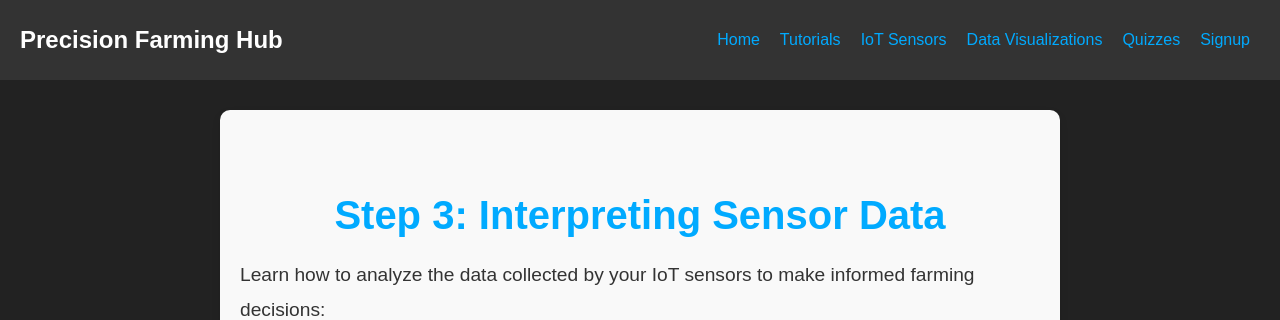
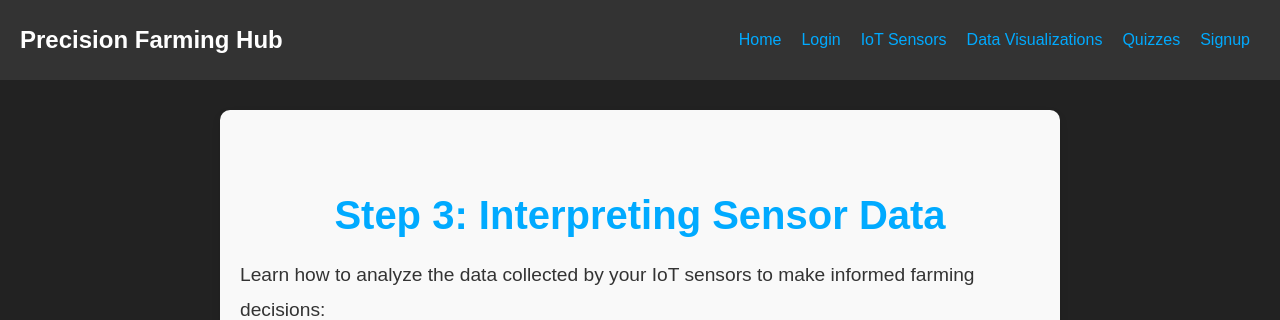
Before and after one commit to Deathkon/project, a PHP site: page /views/analyze-data.php in a window 1280 px wide. Shown: the top 320 px of the page. Run offline with PHP 8.4, Linux system fonts and the light colour scheme.

Commit message:
refactor

```diff
--- a/components/navbar.php
+++ b/components/navbar.php
@@ -13,7 +13,7 @@
             <nav>
                 <ul>
                     <li><a href="../index.php">Home</a></li>
-                    <li><a href="../views/login.php">Tutorials</a></li>
+                    <li><a href="../views/login.php">Login</a></li>
                     <li><a href="../views/sensors.php">IoT Sensors</a></li>
                     <li><a href="../views/data.php">Data Visualizations</a></li>
                     <li><a href="../views/quizzes.php">Quizzes</a></li>
```
